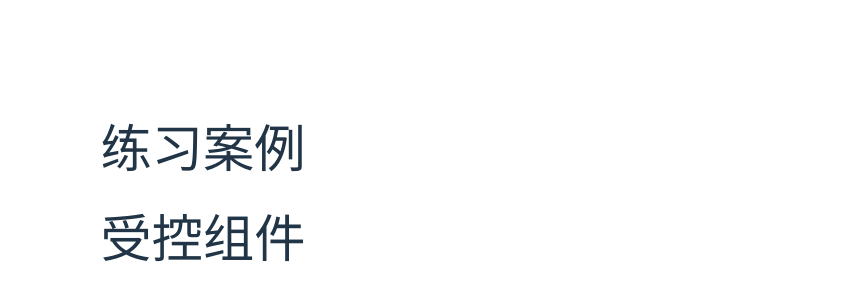
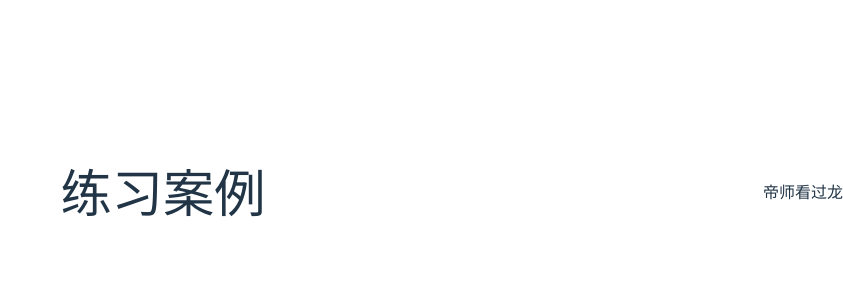
Before and after one commit to makursi/mylearningreacttrip, a React (Vite) app: page / in a window 1280 px wide. Shown: the part 208-508 px from the top of the page, without its empty margins (437-1280 px from the left). Built offline with nearby package versions, Linux system fonts and the light colour scheme.

Commit message:
component portal

```diff
--- a/src/App.tsx
+++ b/src/App.tsx
@@ -2,14 +2,14 @@ import "./App.css";
 //方块组件
 // import Mystatehook from "./hooks/useStateChoria";
 // import ComponentProps from "./components/componentProps";
-import ComponentControlled from "./components/conponentConrtolled";
+import Portal from "./components/componentPortal";
 function App() {
   return (
     <>
       <h1>练习案例</h1>
       {/* 案例引用 */}
       <div>
-        <ComponentControlled></ComponentControlled>
+        <Portal></Portal>
       </div>
     </>
   );
--- /dev/null
+++ b/src/components/componentPortal.tsx
@@ -0,0 +1,10 @@
+import { createPortal } from "react-dom";
+//一个API将子组件（child）渲染到指定的 DOM 节点（container）
+//即使该节点在 React 组件树之外。
+// createPortal(children,domNode,key?)
+//返回jsx, 可被react渲染到DOM任意位置
+const Portal = () => {
+  return createPortal(<div>帝师看过龙</div>, document.body);
+};
+
+export default Portal;
--- a/src/components/conponentConrtolled.tsx
+++ b/src/components/conponentConrtolled.tsx
@@ -1,11 +1,49 @@
 //react受控组件
+//https://message163.github.io/react-docs/react/components/controlled.html
 
-const ComponentControlled = () => {
-  return (
-    <>
-      <h1>受控组件</h1>
-    </>
-  );
-};
+//受控组件一般是指表单元素，表单的数据由React的 State 管理.
+//更新数据时，需要手动调用setState()方法，更新数据。
 
-export default ComponentControlled;
+// import React, { useState } from "react";
+// const ComponentControlled: React.FC = () => {
+//   const [value, setValue] = useState("");
+//   const handleChange = (e: React.ChangeEvent<HTMLInputElement>) => {
+//     setValue(e.target.value);
+//   };
+//   return (
+//     <>
+//       <h1>受控组件</h1>
+//       {/* React 支持所有原生dom事件 */}
+//       <input type="text" value={value} onChange={handleChange} />
+//       <p>{value}</p>
+//     </>
+//   );
+// };
+
+// export default ComponentControlled;
+
+//非受控组件
+
+// import React, { useRef } from "react";
+// const ComponentControlled: React.FC = () => {
+//   const value = "帝师";
+//   const inputRef = useRef<HTMLInputElement>(null);
+//   const handleChange = () => {
+//     console.log(inputRef.current?.value);
+//   };
+//   return (
+//     <>
+//       <h1>非受控组件</h1>
+//       {/* React 支持所有原生dom事件 , ref 和 defaultValue 都是 React 为 DOM 元素（如 <input>、<textarea> 等）提供的特殊属性（props），它们最终会作用于底层的真实 DOM 元素，但行为和原生 HTML 有所不同。*/}
+//       <input
+//         type="text"
+//         onChange={handleChange}
+//         defaultValue={value}
+//         ref={inputRef}
+//       />
+//       <p>{value}</p>
+//     </>
+//   );
+// };
+
+// export default ComponentControlled;
```
Also changed, not shown: src/components/COMPONENTES.md (+5 -0 lines).
